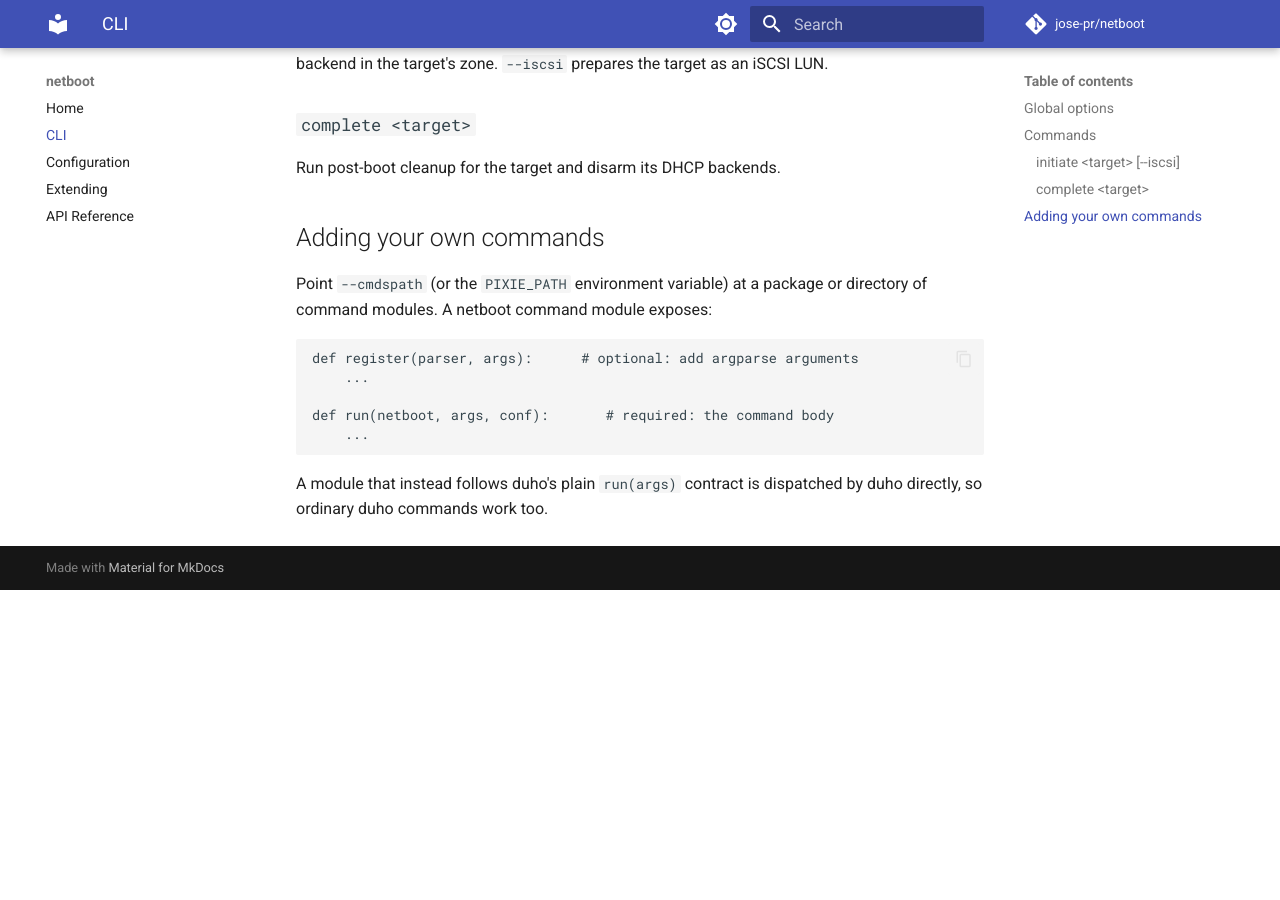
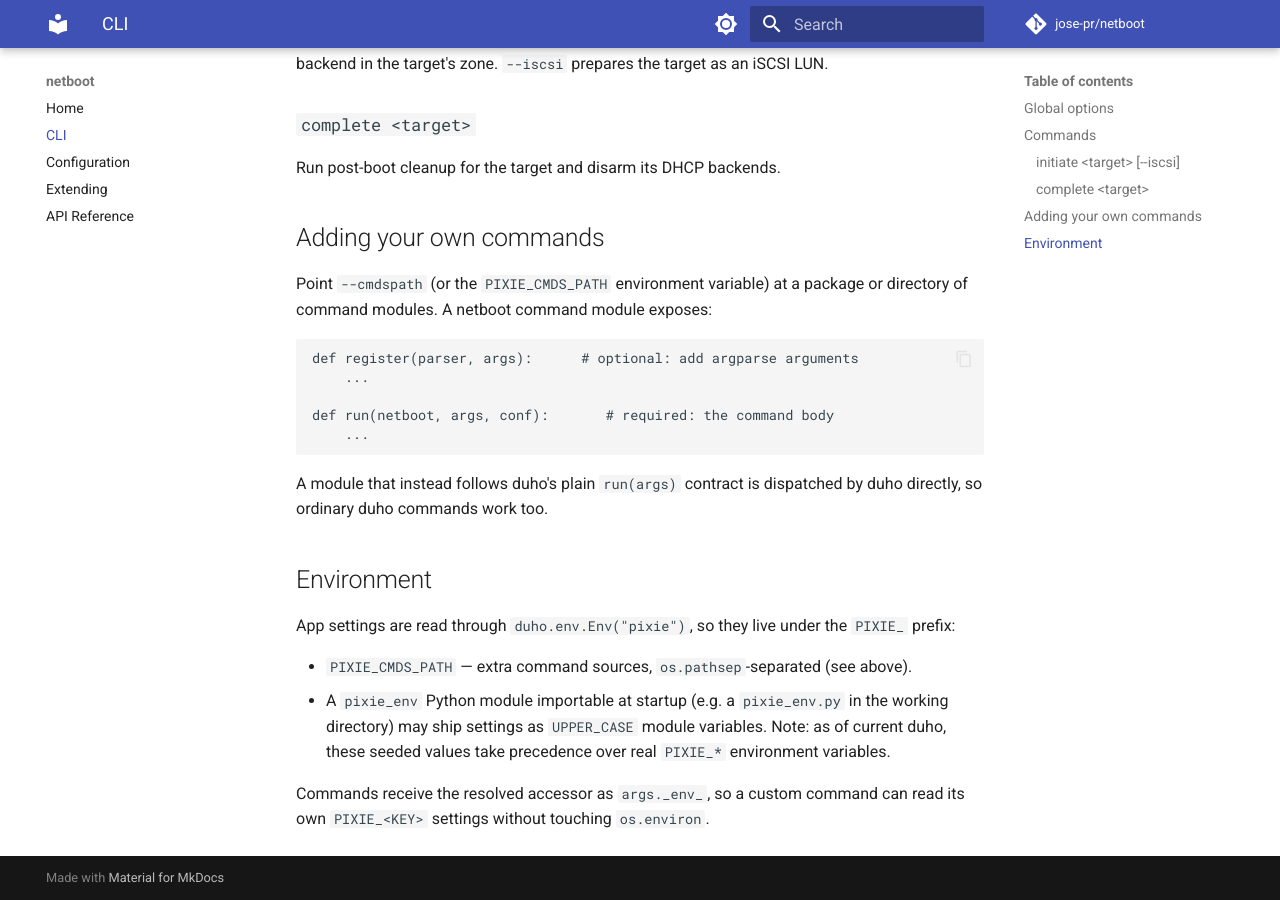
Before and after one commit to jose-pr/netboot, an MkDocs documentation site: the page built from docs/cli.md, in a window 1280 px wide and 900 px high, scrolled down 922 px. Built offline with MkDocs 1.6.1 and Material for MkDocs 9.7.7, drawn with Linux system fonts in a browser that asks for light colours; comment, search, counter and statistics services are not loaded; before the commit the page ends 1512 px from its top, so only the background shows below that.

Commit message:
feat: read app settings through duho.env.Env("pixie")
Replace the hand-rolled PIXIE_PATH lookup with duho's prefixed Env
accessor, making the CLI env surface canonical duho:

- command discovery reads PIXIE_CMDS_PATH (duho's standard key) via
  env.paths(), os.pathsep-separated with PATHSEP override
- an optional pixie_env companion module can ship settings
- the resolved Env is passed to duho.app(env=...), so commands get it
  as args._env_

Commands are still resolved in netboot's _discover (built-ins come from
the netboot.cmds package path and --cmdspath must apply pre-parse, so an
explicit commands= list is always passed to app()).

````diff
--- a/docs/cli.md
+++ b/docs/cli.md
@@ -39,7 +39,7 @@ Run post-boot cleanup for the target and disarm its DHCP backends.
 
 ## Adding your own commands
 
-Point `--cmdspath` (or the `PIXIE_PATH` environment variable) at a package or
+Point `--cmdspath` (or the `PIXIE_CMDS_PATH` environment variable) at a package or
 directory of command modules. A netboot command module exposes:
 
 ```python
@@ -52,3 +52,17 @@ def run(netboot, args, conf):       # required: the command body
 
 A module that instead follows duho's plain `run(args)` contract is dispatched by
 duho directly, so ordinary duho commands work too.
+
+## Environment
+
+App settings are read through `duho.env.Env("pixie")`, so they live under the
+`PIXIE_` prefix:
+
+- `PIXIE_CMDS_PATH` — extra command sources, `os.pathsep`-separated (see above).
+- A `pixie_env` Python module importable at startup (e.g. a `pixie_env.py` in
+  the working directory) may ship settings as `UPPER_CASE` module variables.
+  Note: as of current duho, these seeded values take precedence over real
+  `PIXIE_*` environment variables.
+
+Commands receive the resolved accessor as `args._env_`, so a custom command can
+read its own `PIXIE_<KEY>` settings without touching `os.environ`.
````
Also changed, not shown: CHANGELOG.md (+1 -1 lines), src/netboot/AGENTS.md (+8 -5 lines), 1 other file.
